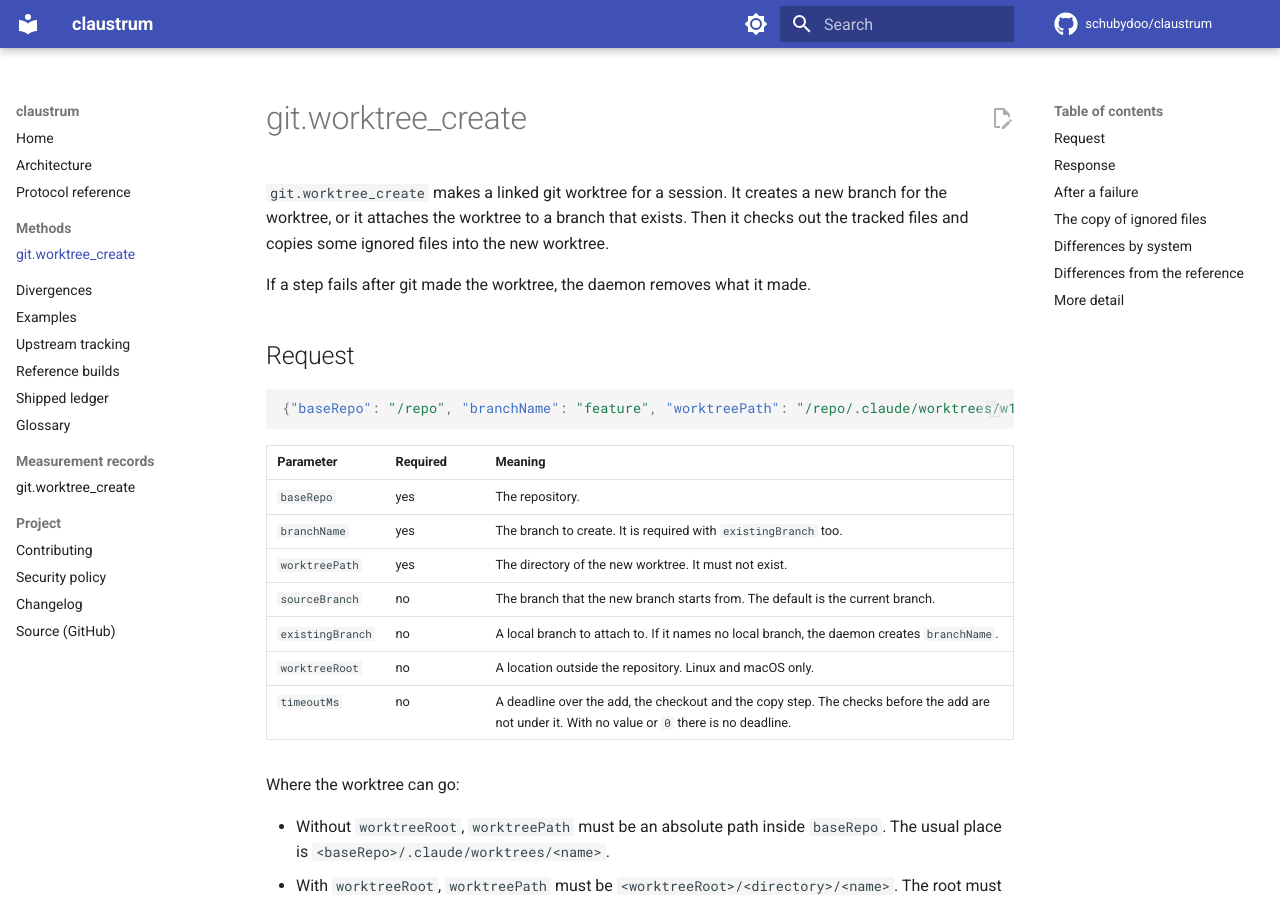
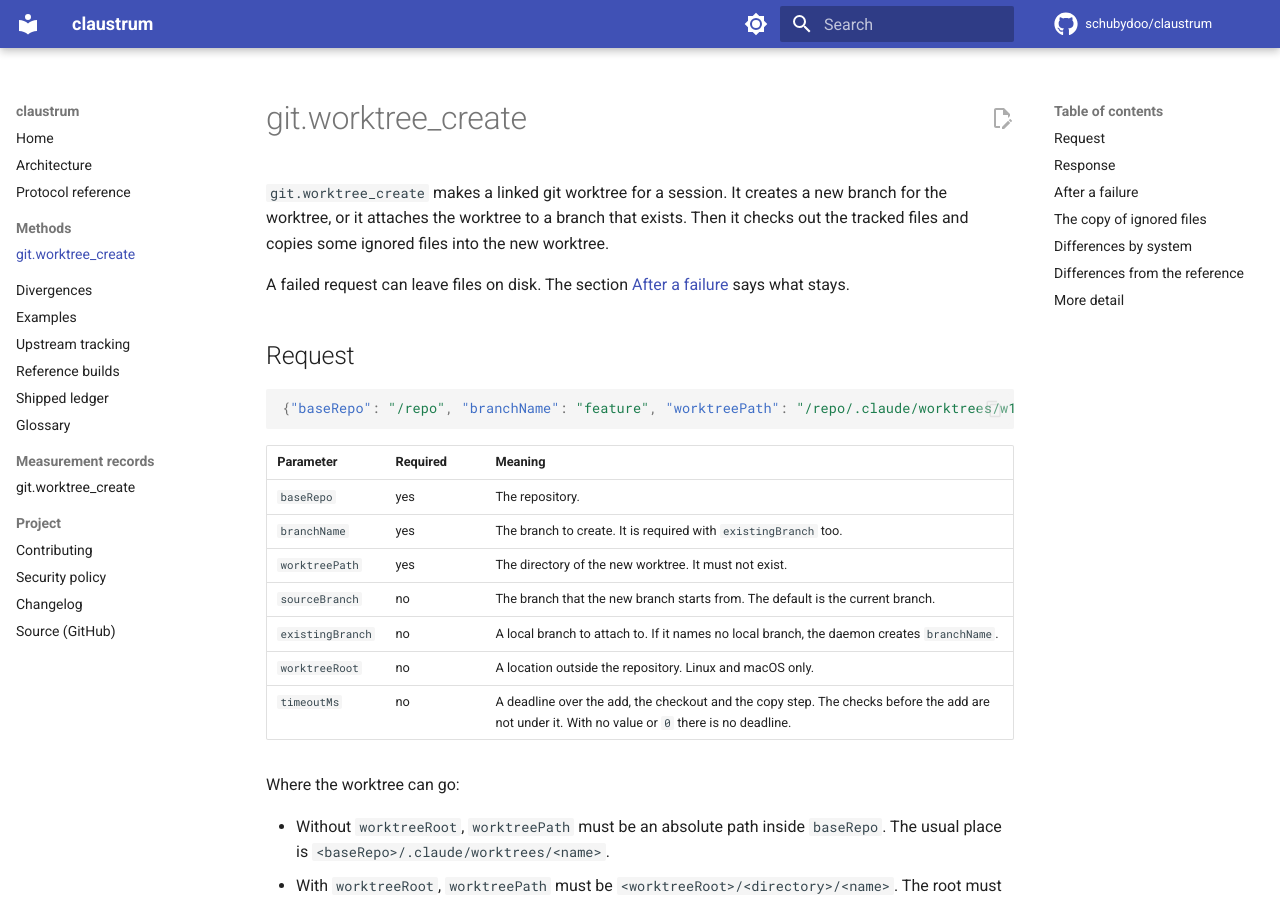
Before and after one commit to schubydoo/claustrum, an MkDocs documentation site: the page built from docs/protocol/git-worktree-create.md, in a window 1280 px wide and 900 px high. Built offline with MkDocs 1.6.1 and Material for MkDocs 9.7.7, drawn with Linux system fonts in a browser that asks for light colours; comment, search, counter and statistics services are not loaded; some of the changed text lies outside the part shown.

Commit message:
docs: point the summary of git.worktree_create at the failure table
Co-Authored-By: Claude Opus 5.5 <noreply@anthropic.com>

```diff
--- a/docs/protocol/git-worktree-create.md
+++ b/docs/protocol/git-worktree-create.md
@@ -2,7 +2,7 @@
 
 `git.worktree_create` makes a linked git worktree for a session. It creates a new branch for the worktree, or it attaches the worktree to a branch that exists. Then it checks out the tracked files and copies some ignored files into the new worktree.
 
-If a step fails after git made the worktree, the daemon removes what it made.
+A failed request can leave files on disk. The section [After a failure](#after-a-failure) says what stays.
 
 ## Request
 
@@ -88,7 +88,7 @@ After the checkout, the daemon copies two sets of files from `baseRepo` into the
 - The ignored files that the file `.worktreeinclude` at the root of the repository names. That file uses the syntax of `.gitignore`.
 - The ignored files under `.claude/`, apart from `.claude/worktrees`.
 
-A failed copy does not fail the request.
+A copy that fails does not fail the request. If the deadline of `timeoutMs` expires during the copy, the request fails with `timeout`.
 
 ## Differences by system
 
```
